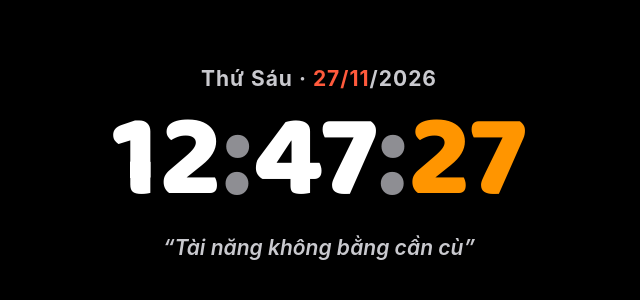
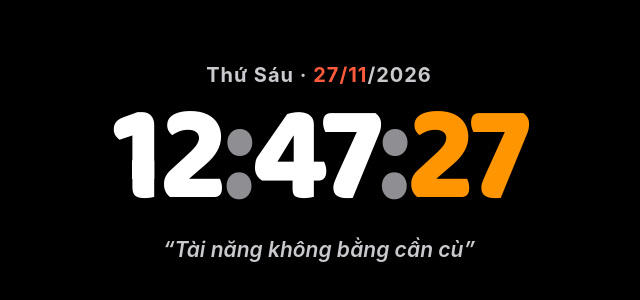
Before and after one commit to phucphanthiet/lich-ban, a plain HTML site: page dong-ho-so.html in a window 1280 px wide. Shown: the part 236-536 px from the top of the page, without its empty margins (321-961 px from the left). Drawn offline with Linux system fonts and the light colour scheme.

Commit message:
Add files via upload

```diff
--- a/dong-ho-so.html
+++ b/dong-ho-so.html
@@ -14,14 +14,16 @@
          background:#000; color:#fff; overflow:hidden;
          display:flex; flex-direction:column; height:100%;
          align-items:center; justify-content:center; }
-  #date { font-size:21px; font-weight:700; color:#c9c9ce; letter-spacing:1px; }
+  #date { font-size:20px; font-weight:700; color:#c9c9ce; letter-spacing:1px; }
   #date .d { color:#ff5a3c; }
   #clock { font-family:"Baloo 2",-apple-system,sans-serif; font-weight:800;
-           font-size:118px; line-height:1.08; color:#ffffff; margin:6px 0 10px 0; }
+           font-size:138px; line-height:1.02; letter-spacing:-5px;
+           transform:scaleX(0.93); color:#ffffff; margin:2px 0 6px 0;
+           white-space:nowrap; }
   #clock .sec { color:#ff9500; }
   #clock .colon { color:#8e8e93; }
   #quote { font-size:21px; font-weight:600; font-style:italic; color:#c9c9ce;
-           text-align:center; padding:0 34px; line-height:1.35; }
+           text-align:center; padding:0 30px; line-height:1.35; }
 </style>
 </head>
 <body>
```
